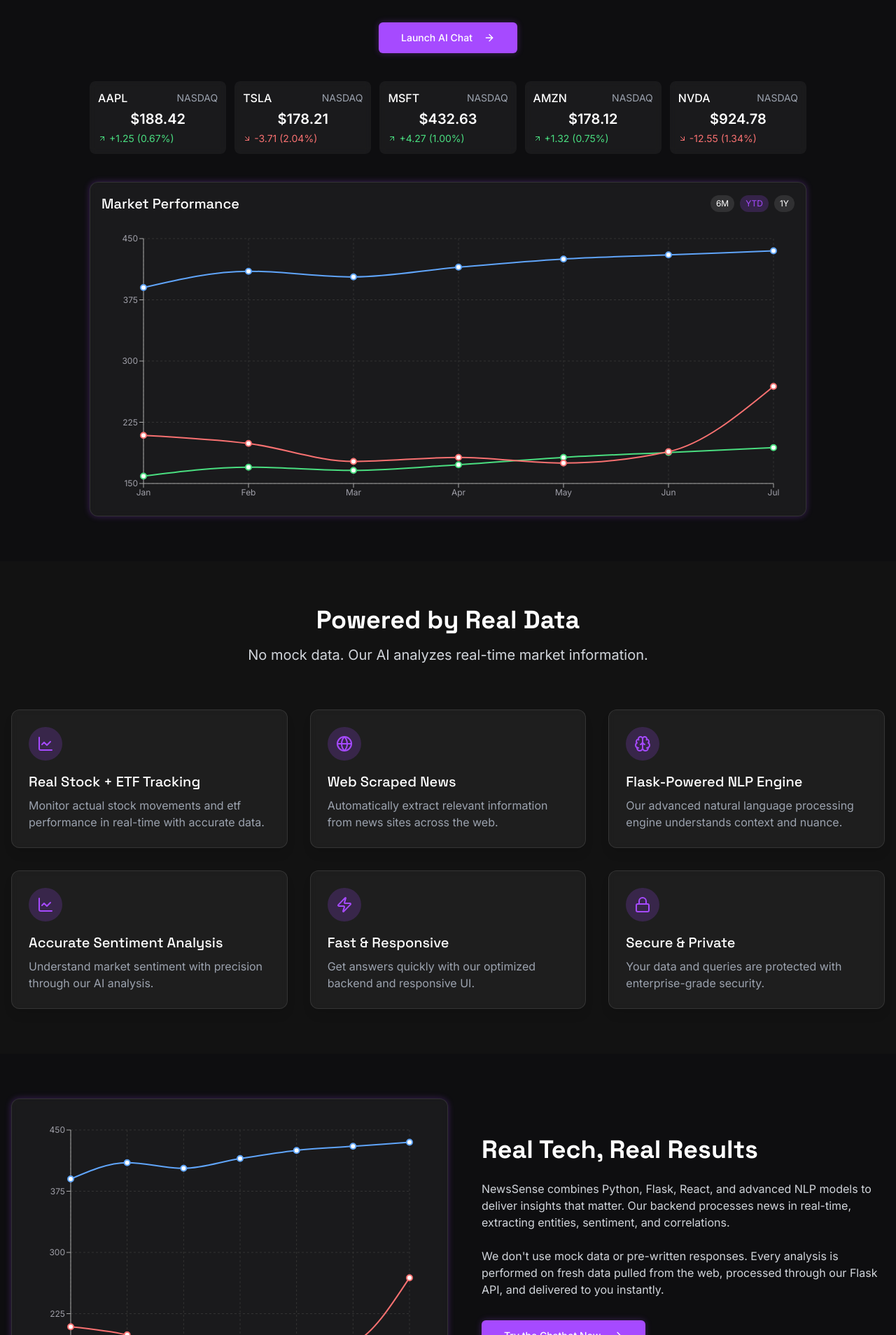
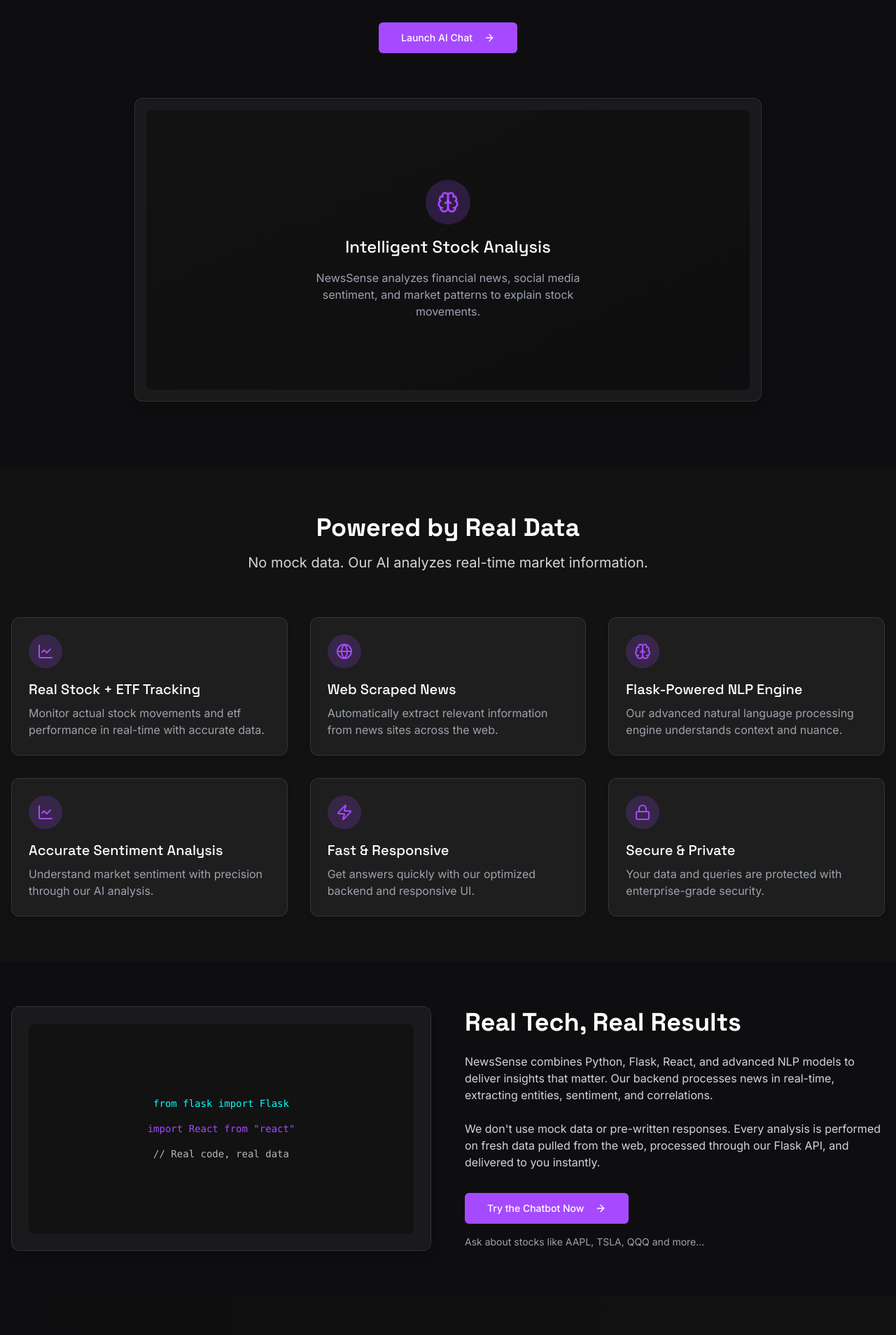
Before and after one commit to sachinnotmainacc/sense-stock-insight, a React (Vite) app: page / in a window 1280 px wide. Shown: the part 272-2180 px from the top of the page at 70% size. Built offline with nearby package versions, Linux system fonts and the light colour scheme.

Commit message:
Reverted to edit edt-6331eb78-dd42-4056-b2dc-193c796f467a: "Remove share button and watchlist
Refactor chat history and API connection."

```diff
--- a/src/components/StockChart.tsx
+++ /dev/null
@@ -1,95 +0,0 @@
-
-import { LineChart, Line, XAxis, YAxis, CartesianGrid, Tooltip, ResponsiveContainer } from 'recharts';
-import { ChartContainer, ChartTooltip, ChartTooltipContent } from "@/components/ui/chart";
-
-// Sample stock data
-const data = [
-  { date: 'Jan', AAPL: 159, TSLA: 209, MSFT: 390 },
-  { date: 'Feb', AAPL: 170, TSLA: 199, MSFT: 410 },
-  { date: 'Mar', AAPL: 166, TSLA: 177, MSFT: 403 },
-  { date: 'Apr', AAPL: 173, TSLA: 182, MSFT: 415 },
-  { date: 'May', AAPL: 182, TSLA: 175, MSFT: 425 },
-  { date: 'Jun', AAPL: 188, TSLA: 189, MSFT: 430 },
-  { date: 'Jul', AAPL: 194, TSLA: 269, MSFT: 435 },
-];
-
-const chartConfig = {
-  AAPL: {
-    label: "Apple Inc.",
-    color: "#4ade80"
-  },
-  TSLA: {
-    label: "Tesla Inc.",
-    color: "#f87171"
-  },
-  MSFT: {
-    label: "Microsoft Corp.",
-    color: "#60a5fa"
-  },
-};
-
-interface StockChartProps {
-  className?: string;
-}
-
-const StockChart = ({ className }: StockChartProps) => {
-  return (
-    <div className={`h-[300px] md:h-[400px] w-full ${className}`}>
-      <ChartContainer config={chartConfig} className="h-full w-full">
-        <ResponsiveContainer width="100%" height="100%">
-          <LineChart
-            data={data}
-            margin={{ top: 20, right: 30, left: 0, bottom: 0 }}
-          >
-            <CartesianGrid strokeDasharray="3 3" stroke="#333" />
-            <XAxis
-              dataKey="date"
-              stroke="#aaa"
-              tick={{ fill: '#aaa' }}
-            />
-            <YAxis
-              stroke="#aaa"
-              tick={{ fill: '#aaa' }}
-              domain={['auto', 'auto']}
-            />
-            <ChartTooltip
-              content={({ active, payload }) => (
-                <ChartTooltipContent
-                  active={active}
-                  payload={payload}
-                  indicator="dot"
-                />
-              )}
-            />
-            <Line
-              type="monotone"
-              dataKey="AAPL"
-              stroke="#4ade80"
-              strokeWidth={2}
-              dot={{ r: 4 }}
-              activeDot={{ r: 6 }}
-            />
-            <Line
-              type="monotone"
-              dataKey="TSLA"
-              stroke="#f87171"
-              strokeWidth={2}
-              dot={{ r: 4 }}
-              activeDot={{ r: 6 }}
-            />
-            <Line
-              type="monotone"
-              dataKey="MSFT"
-              stroke="#60a5fa"
-              strokeWidth={2}
-              dot={{ r: 4 }}
-              activeDot={{ r: 6 }}
-            />
-          </LineChart>
-        </ResponsiveContainer>
-      </ChartContainer>
-    </div>
-  );
-};
-
-export default StockChart;
--- a/src/components/StockOverview.tsx
+++ /dev/null
@@ -1,40 +0,0 @@
-
-import { ArrowUpRight, ArrowDownRight } from "lucide-react";
-
-interface StockItemProps {
-  symbol: string;
-  price: string;
-  change: string;
-  percentage: string;
-  positive: boolean;
-}
-
-const StockItem = ({ symbol, price, change, percentage, positive }: StockItemProps) => {
-  return (
-    <div className="flex flex-col space-y-1 bg-white/5 rounded-lg p-3 backdrop-blur-sm">
-      <div className="flex justify-between items-center">
-        <span className="font-medium">{symbol}</span>
-        <span className="text-sm text-gray-400">NASDAQ</span>
-      </div>
-      <div className="text-xl font-semibold">${price}</div>
-      <div className={`flex items-center text-sm ${positive ? 'text-green-400' : 'text-red-400'}`}>
-        {positive ? <ArrowUpRight className="h-3 w-3 mr-1" /> : <ArrowDownRight className="h-3 w-3 mr-1" />}
-        {change} ({percentage})
-      </div>
-    </div>
-  );
-};
-
-const StockOverview = () => {
-  return (
-    <div className="grid grid-cols-2 sm:grid-cols-3 md:grid-cols-5 gap-3 w-full">
-      <StockItem symbol="AAPL" price="188.42" change="+1.25" percentage="0.67%" positive={true} />
-      <StockItem symbol="TSLA" price="178.21" change="-3.71" percentage="2.04%" positive={false} />
-      <StockItem symbol="MSFT" price="432.63" change="+4.27" percentage="1.00%" positive={true} />
-      <StockItem symbol="AMZN" price="178.12" change="+1.32" percentage="0.75%" positive={true} />
-      <StockItem symbol="NVDA" price="924.78" change="-12.55" percentage="1.34%" positive={false} />
-    </div>
-  );
-};
-
-export default StockOverview;
--- a/src/pages/Index.tsx
+++ b/src/pages/Index.tsx
@@ -5,8 +5,6 @@ import { Button } from "@/components/ui/button";
 import Navbar from "@/components/Navbar";
 import Footer from "@/components/Footer";
 import FeatureCard from "@/components/FeatureCard";
-import StockChart from "@/components/StockChart";
-import StockOverview from "@/components/StockOverview";
 
 const Index = () => {
   return (
@@ -14,7 +12,7 @@ const Index = () => {
       <Navbar />
 
       {/* Hero Section */}
-      <section className="pt-32 pb-8 md:pt-40 md:pb-16">
+      <section className="pt-32 pb-16 md:pt-40 md:pb-24">
         <div className="container mx-auto px-4">
           <div className="flex flex-col items-center text-center">
             <h1 className="font-grotesk text-4xl md:text-6xl font-bold leading-tight mb-6 max-w-3xl">
@@ -23,28 +21,27 @@ const Index = () => {
             <p className="text-xl text-gray-300 mb-8 max-w-2xl">
               Real-time AI that explains stock & fund drops with real news analysis.
             </p>
-            <Button asChild size="lg" className="bg-neon-purple hover:bg-neon-purple/80 text-white shadow-glow-sm">
+            <Button asChild size="lg" className="bg-neon-purple hover:bg-neon-purple/80 text-white">
               <Link to="/chat" className="flex items-center">
                 Launch AI Chat <ArrowRight className="ml-2 h-4 w-4" />
               </Link>
             </Button>
 
-            {/* Market Overview */}
-            <div className="w-full max-w-5xl mt-10">
-              <StockOverview />
-            </div>
-
-            {/* Hero Chart */}
-            <div className="mt-10 w-full max-w-5xl p-4 glass-card rounded-xl shadow-glow-sm">
-              <div className="flex justify-between items-center mb-4">
-                <h3 className="text-xl font-grotesk font-medium">Market Performance</h3>
-                <div className="flex space-x-2">
-                  <span className="px-2 py-1 rounded-full text-xs bg-white/10">6M</span>
-                  <span className="px-2 py-1 rounded-full text-xs bg-neon-purple/20 text-neon-purple">YTD</span>
-                  <span className="px-2 py-1 rounded-full text-xs bg-white/10">1Y</span>
+            {/* Hero Image or Animation */}
+            <div className="mt-16 w-full max-w-4xl p-4 glass-card rounded-xl overflow-hidden">
+              <div className="w-full h-[300px] md:h-[400px] bg-gradient-to-br from-darkbg-lighter to-darkbg flex items-center justify-center rounded-lg">
+                <div className="text-center p-8 max-w-md">
+                  <div className="flex justify-center mb-4">
+                    <div className="w-16 h-16 rounded-full bg-neon-purple/20 flex items-center justify-center">
+                      <Brain className="h-8 w-8 text-neon-purple" />
+                    </div>
+                  </div>
+                  <h3 className="text-xl md:text-2xl font-grotesk font-medium mb-4">Intelligent Stock Analysis</h3>
+                  <p className="text-gray-400">
+                    NewsSense analyzes financial news, social media sentiment, and market patterns to explain stock movements.
+                  </p>
                 </div>
               </div>
-              <StockChart />
             </div>
           </div>
         </div>
@@ -102,8 +99,14 @@ const Index = () => {
         <div className="container mx-auto px-4">
           <div className="flex flex-col md:flex-row items-center md:space-x-12">
             <div className="md:w-1/2 mb-8 md:mb-0">
-              <div className="glass-card rounded-xl p-6 h-full shadow-glow-sm">
-                <StockChart className="h-[300px]" />
+              <div className="glass-card rounded-xl p-6 h-full">
+                <div className="bg-darkbg-lighter p-6 rounded-lg h-[300px] flex items-center justify-center">
+                  <div className="text-center">
+                    <code className="text-neon-cyan block mb-4 font-mono text-sm">{'from flask import Flask'}</code>
+                    <code className="text-neon-purple block mb-4 font-mono text-sm">{'import React from "react"'}</code>
+                    <code className="text-white/70 block font-mono text-sm">{'// Real code, real data'}</code>
+                  </div>
+                </div>
               </div>
             </div>
 
@@ -117,7 +120,7 @@ const Index = () => {
               <p className="text-gray-300 mb-8">
                 We don't use mock data or pre-written responses. Every analysis is performed on fresh data pulled from the web, processed through our Flask API, and delivered to you instantly.
               </p>
-              <Button asChild size="lg" className="bg-neon-purple hover:bg-neon-purple/80 text-white shadow-glow-sm">
+              <Button asChild size="lg" className="bg-neon-purple hover:bg-neon-purple/80 text-white">
                 <Link to="/chat" className="flex items-center">
                   Try the Chatbot Now <ArrowRight className="ml-2 h-4 w-4" />
                 </Link>
@@ -139,7 +142,7 @@ const Index = () => {
           <p className="text-xl text-gray-300 mb-8 max-w-2xl mx-auto">
             Start a conversation with NewsSense AI and get real answers about market movements.
           </p>
-          <Button asChild size="lg" className="bg-neon-purple hover:bg-neon-purple/80 text-white shadow-glow-sm">
+          <Button asChild size="lg" className="bg-neon-purple hover:bg-neon-purple/80 text-white">
             <Link to="/chat" className="flex items-center">
               Try the Chatbot Now <ArrowRight className="ml-2 h-4 w-4" />
             </Link>
```
